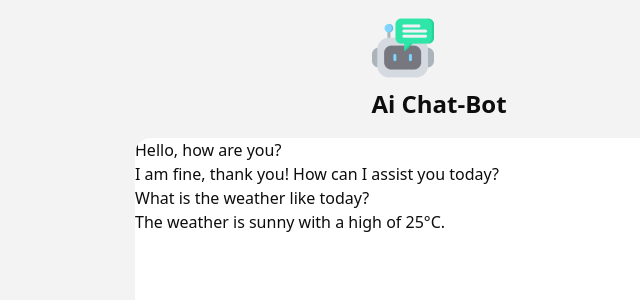
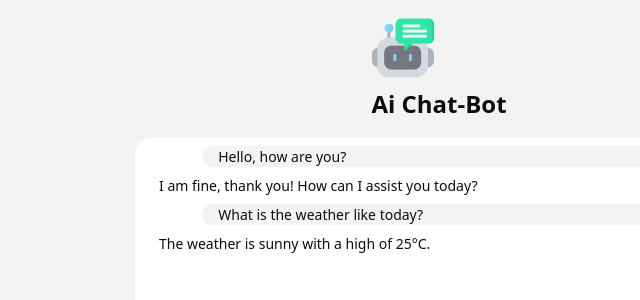
Before and after one commit to chamodya-work/AI-chat-bot, a React (Vite) app: page / in a window 1280 px wide. Shown: the top 300 px of the page, without its empty margins (201-841 px from the left). Built offline with nearby package versions, Linux system fonts and the light colour scheme.

Commit message:
add chat.module,css file

```diff
--- a/src/components/chat/Chat.jsx
+++ b/src/components/chat/Chat.jsx
@@ -1,8 +1,10 @@
+import styles from "./Chat.module.css";
+
 export function Chat({ messages }) {
   return (
-    <div>
+    <div className={styles.Chat}>
       {messages.map(({ role, content }, index) => (
-        <div key={index} data-role={role}>
+        <div className={styles.Message} key={index} data-role={role}>
           {content}
         </div>
       ))}
--- /dev/null
+++ b/src/components/chat/Chat.module.css
@@ -0,0 +1,20 @@
+ .Chat {
+    display: flex;
+    flex-direction: column;
+    gap: 8px;
+    height: 100%;
+    padding: 8px;
+    overflow-y: auto;
+  }
+
+  .Message {
+    width: 90%;
+    padding: 0 16px;
+    border-radius: 16px;
+    font-size: 14px;
+
+    &[data-role="user"] {
+      align-self: flex-end;
+      background: #f3f3f3;
+    }
+  }
```
